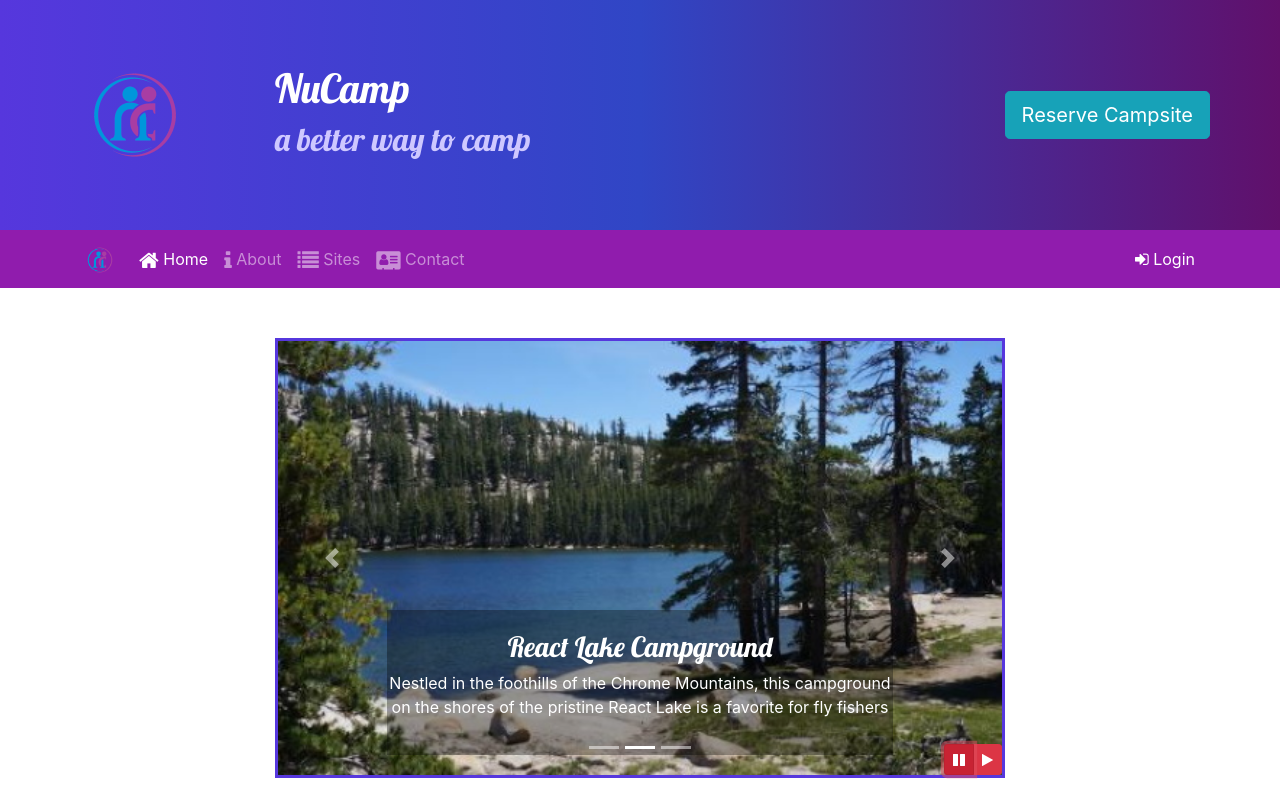
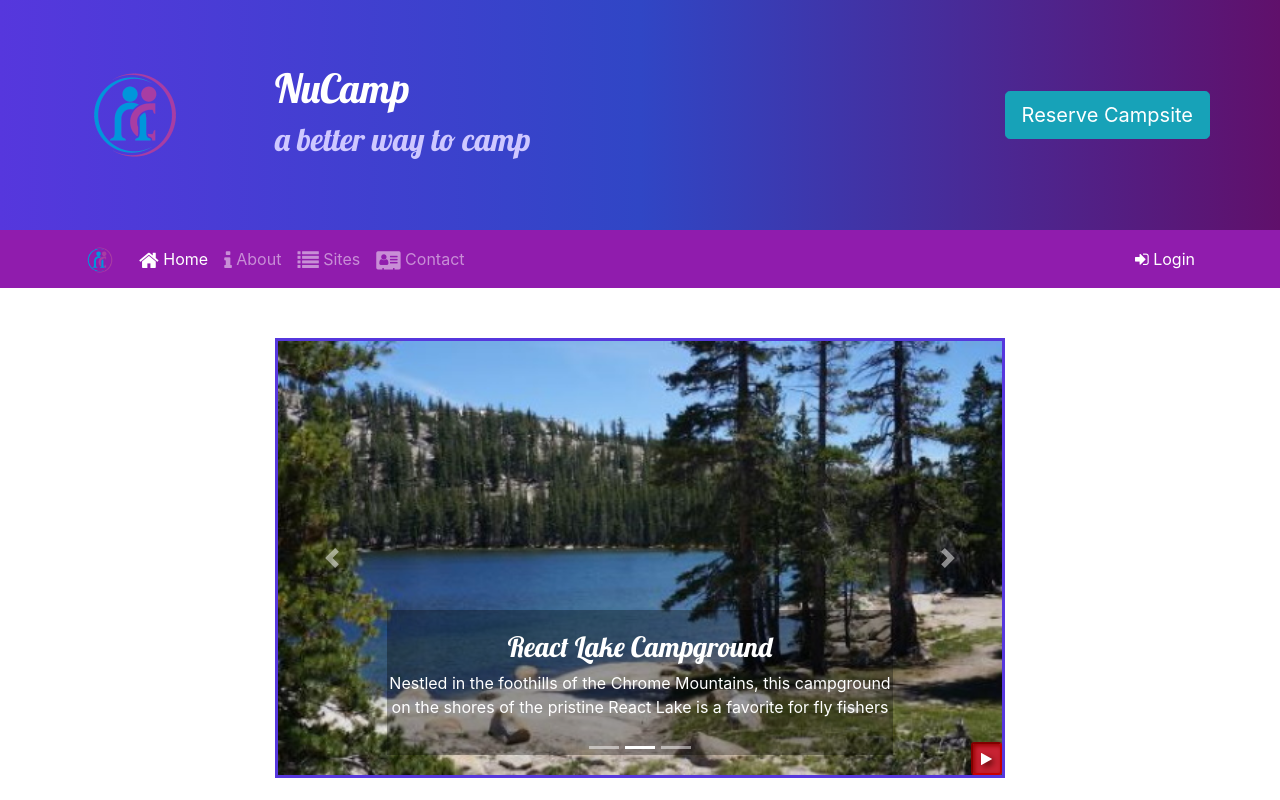
Before and after one commit to averyfreeman/nucampsite, a website: page index.html in a window 1280 px wide. Both pictures are taken after a click on the button 959 px from the left and 759 px from the top of the page. Shown: the top 800 px of the page. Drawn offline with nearby package versions, Linux system fonts and the light colour scheme.

Commit message:
made play/pause one button, styled button a bit

```diff
--- a/css/styles.css
+++ b/css/styles.css
@@ -34,11 +34,20 @@ header h2 {
 	border: solid #5637dd;
 }
 
-#carouselButtons {
+#carouselButton {
+	border-top: 2px solid rgb(128, 0, 0);
+	border-right: 2px solid rgb(200, 0, 0);
+	border-bottom: 2px solid rgb(200, 0, 0);
+	border-left: 2px solid rgb(128, 0, 0);
+	box-shadow: inset 2px 2px 4px rgb(150, 2, 2);
 	position: absolute;
 	right: 0;
 	bottom: 0;
 	z-index: 100;
+}
+
+#carouselButton > i {
+	text-shadow: 3px 3px 6px rgb(92, 9, 9);
 }
 
 .carousel-caption {
--- a/index.html
+++ b/index.html
@@ -370,14 +370,9 @@
 								<span class="sr-only">Next</span>
 							</span>
 						</a>
-						<div class="btn-group" id="carouselButtons">
-							<button class="btn btn-danger btn-sm" id="carouselPause">
-								<i class="fa fa-pause"></i>
-							</button>
-							<button class="btn btn-danger btn-sm" id="carouselPlay">
-								<i class="fa fa-play"></i>
-							</button>
-						</div>
+						<button class="btn btn-danger btn-sm" id="carouselButton">
+							<i class="fa fa-pause"></i>
+						</button>
 					</div>
 				</div>
 			</div>
@@ -598,7 +593,6 @@
 			});
 		</script>
 		<script src="node_modules/bootstrap/js/dist/button.js">
-
 			$('.btn-group-toggle').button('toggle');
 		</script>
 		<script>
@@ -608,10 +602,25 @@
 				$('#reserveModal').modal('toggle');
 			});
 		</script>
-		$(function () { $('.carousel').carousel({ interval: 2000, pause: 'false' });
-		$('#carouselPause').click(function () { $('.carousel').carousel('pause'); })
-		$('#carouselPlay').click(function () { $('.carousel').carousel('cycle') })
-		});
+		<script>
+			$(function () {
+				$('.carousel').carousel({ interval: 2000, pause: 'false' });
+				$('#carouselButton').click(function () {
+					if ($('#carouselButton').children('i').hasClass('fa-pause')) {
+						$('.carousel').carousel('pause');
+						$('#carouselButton').children('i').removeClass('fa-pause');
+						$('#carouselButton').children('i').addClass('fa-play');
+					} else {
+						$('.carousel').carousel('cycle');
+						$('#carouselButton').children('i').removeClass('fa-play');
+						$('#carouselButton').children('i').addClass('fa-pause');
+					}
+				});
+				$('#carouselPlay').click(function () {
+					$('.carousel').carousel('cycle');
+				});
+			});
+		</script>
 		<!-- <script>
 			// every clicked button gets an active class!!!
 			$('.btn').on('click', function () {
```
